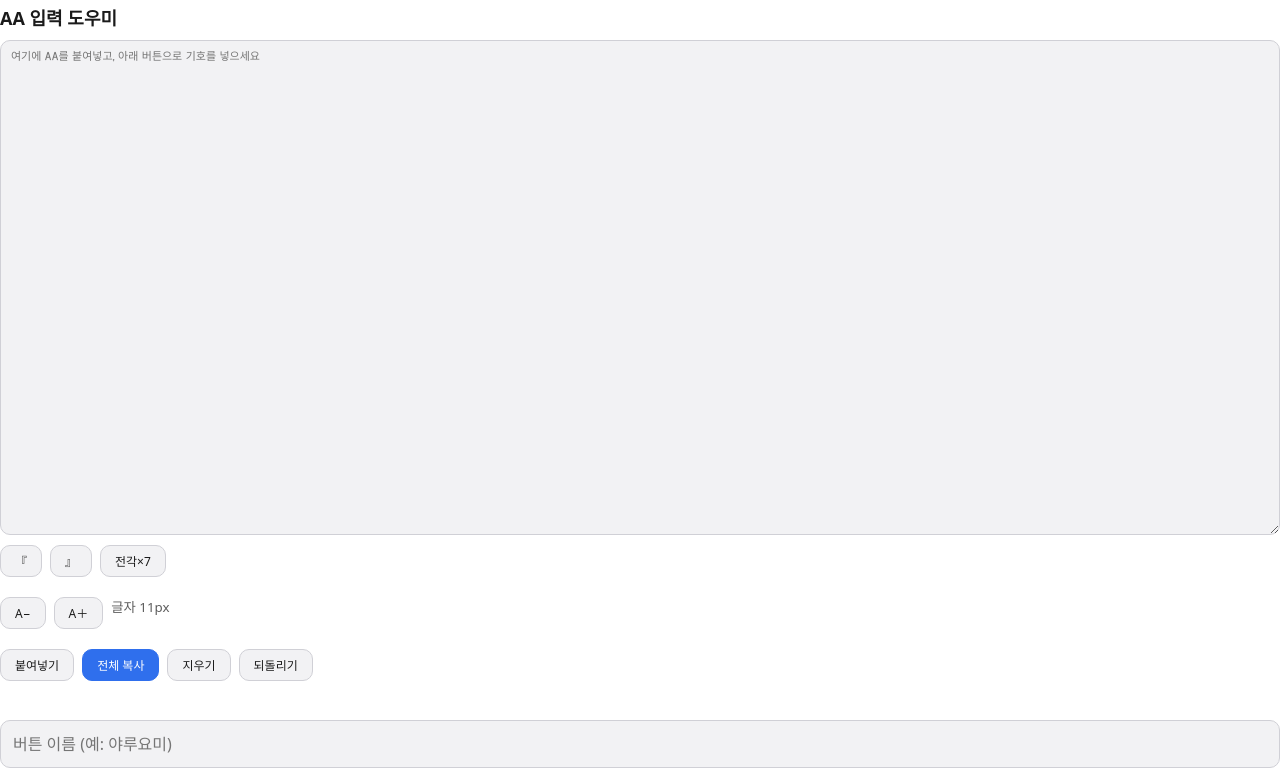
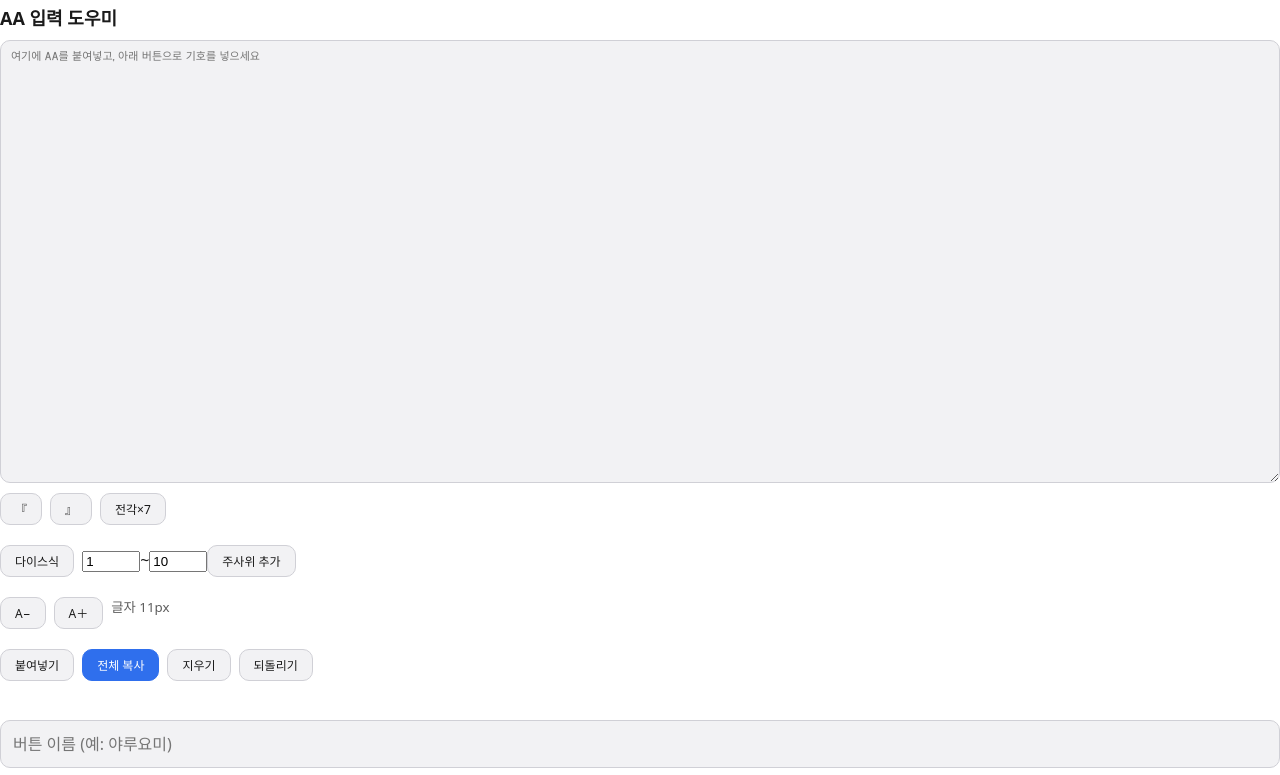
Before and after one commit to pheatria/pheatria.github.io, a React (Vite) app: page / in a window 1280 px wide. Shown: the top 775 px of the page. Built offline with nearby package versions, Linux system fonts and the light colour scheme.

Commit message:
기능추가

```diff
--- a/src/App.css
+++ b/src/App.css
@@ -125,6 +125,10 @@ small {
   min-height: 1.4em;
 }
 
+.dice-input-group input {
+  width: 50px
+}
+
 .link-form { display: flex; flex-direction: column; gap: 8px; margin: 10px 0; }
 .link-form input {
   font: inherit;
--- a/src/App.jsx
+++ b/src/App.jsx
@@ -5,6 +5,7 @@ import Editor from "./components/Editor";
 import SnippetBar from "./components/SnippetBar";
 import FontSizeControl from "./components/FontSizeControl";
 import LinkSection from "./components/LinkSection";
+import DiceBar from "./components/DiceBar";
 
 const SNIPPETS = ["『", "』","\u3000"];
 const MIN_FONT = 4;
@@ -78,13 +79,19 @@ export default function App() {
   }
 
   async function handlePaste() {
-    // 문서가 포커스를 잃은 상태라면 포커스 부여 시도
-    window.focus();
-
     try {
       const text = await navigator.clipboard.readText();
       if (text) {
-        insert(text);
+        // 전각 공백 15자 정의
+        const fullWidthSpaces = " ".repeat(15);
+
+        // 줄바꿈(\n) 기준으로 나눠 각 줄 끝에 전각 공백 15자를 붙이고 다시 합침
+        const modifiedText = text
+          .split("\n")
+          .map((line) => line + fullWidthSpaces)
+          .join("\n");
+
+        insert(modifiedText);
       } else {
         say("클립보드가 비어있습니다");
       }
@@ -101,6 +108,7 @@ export default function App() {
       <Editor ref={editorRef} text={draft} onChange={setDraft} fontSize={fontSize} />
 
       <SnippetBar snippets={SNIPPETS} onInsert={insert} />
+      <DiceBar onInsert={insert} />
       <FontSizeControl fontSize={fontSize} onChange={changeFont} />
 
       <div className="row">
--- /dev/null
+++ b/src/components/DiceBar.jsx
@@ -0,0 +1,45 @@
+import { useState } from "react";
+
+const DICE_TEXT =
+`1 펌블
+2-4
+5-7
+8-10
+0 크리티컬`;
+
+export default function DiceBar({ onInsert }) {
+  const [min, setMin] = useState("1");
+  const [max, setMax] = useState("10");
+
+  function handleDiceInsert() {
+    // 입력값이 없으면 기본값 1과 10을 사용
+    const minVal = min.trim() || "1";
+    const maxVal = max.trim() || "10";
+    onInsert(`[dice ${minVal} ${maxVal}]`);
+  }
+
+  return (
+    <div className="row">
+      {/* 1. 다이스식 텍스트 삽입 버튼 */}
+      <button onClick={() => onInsert(DICE_TEXT)}>다이스식</button>
+
+      {/* 2. 주사위 범위 입력 및 [dice min max] 생성 영역 */}
+      <div className="dice-input-group">
+        <input
+          type="number"
+          value={min}
+          onChange={(e) => setMin(e.target.value)}
+          placeholder="최소"
+        />
+        <span>~</span>
+        <input
+          type="number"
+          value={max}
+          onChange={(e) => setMax(e.target.value)}
+          placeholder="최대"
+        />
+        <button onClick={handleDiceInsert}>주사위 추가</button>
+      </div>
+    </div>
+  );
+}
```
